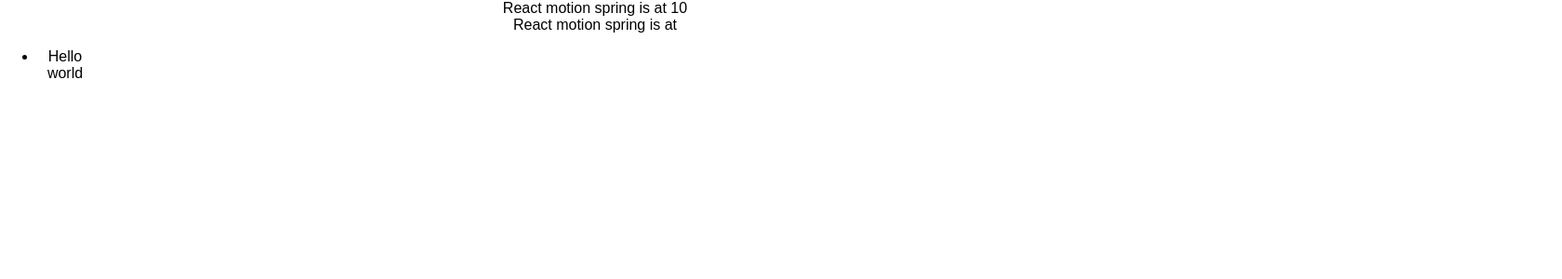
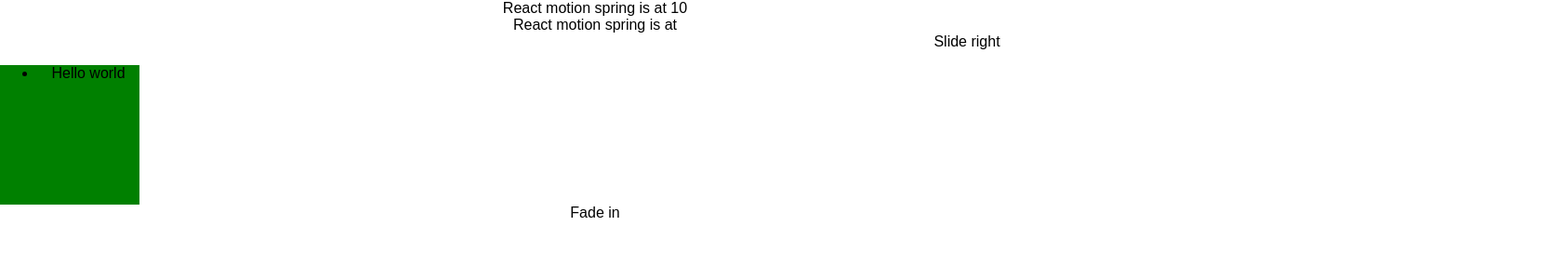
Before and after one commit to martinbee/react-motion-hoc, a React (Create React App) app: page / in a window 1280 px wide. Shown: the top 300 px of the page at 93% size, 1680 px wide, since content can reach past the window. Built offline with nearby package versions, Linux system fonts and the light colour scheme.

Commit message:
Properly pass styles and transitions to non components.

```diff
--- a/src/App.js
+++ b/src/App.js
@@ -9,13 +9,23 @@ export default function App() {
     <div className="App">
       <ElementToWrap text={"React motion spring is at "} />
       <ElementToWrapWithCurry text={"React motion spring is at "} />
-      <MotionHOCNoComp animation="Grow">
+      <MotionHOCNoComp animation="slideRight">
         <div>
+          Slide right
+        </div>
+      </MotionHOCNoComp>
+      <MotionHOCNoComp animation="grow">
+        <div style={{ background: 'green' }}>
           <ul>
             <li>Hello world</li>
           </ul>
         </div>
       </MotionHOCNoComp>
+      <MotionHOCNoComp animation="fadeIn">
+        <div>
+          Fade in
+        </div>
+      </MotionHOCNoComp>
     </div>
   );
 }
--- a/src/components/ElementToWrapWithCurry.js
+++ b/src/components/ElementToWrapWithCurry.js
@@ -5,4 +5,4 @@ function ElementToWrap({ text, x }) {
   return <div>{text}{x}</div>;
 }
 
-export default MotionHOCWithCurry('Grow')(ElementToWrap);
+export default MotionHOCWithCurry('grow')(ElementToWrap);
--- a/src/components/MotionHOCNoComp.js
+++ b/src/components/MotionHOCNoComp.js
@@ -1,11 +1,20 @@
 import React from 'react';
-import _ from 'lodash';
-import {Motion, spring} from 'react-motion';
+import { Motion } from 'react-motion';
+import getAnimationStyles from '../utils/getAnimationStyles';
 
-export default function MotionHOCNoComp(props) {
+export default function MotionHOCNoComp({ animation, children }) {
+  const { props: childProps } = children;
+
+  const styleSetup = getAnimationStyles(animation);
+  const getStyledElement = interpolatedStyles => {
+    const styles = styleSetup.getCalculatedStyle(interpolatedStyles);
+
+    return React.cloneElement(children, { style: { ...styles, ...childProps.style }});
+  };
+
   return (
-    <Motion defaultStyle={{ height: 0, width: 0 }} style={{ height: spring(100), width: spring(100) }}>
-      {style => React.cloneElement(props.children, { style })}
+    <Motion defaultStyle={styleSetup.default} style={styleSetup.style}>
+      {interpolatedStyles => getStyledElement(interpolatedStyles)}
     </Motion>
   );
 }
--- a/src/components/MotionHOCWithCurry.js
+++ b/src/components/MotionHOCWithCurry.js
@@ -1,18 +1,10 @@
-// dis
 import React from 'react';
 import _ from 'lodash';
-import {Motion, spring} from 'react-motion';
-
-function getStyleSetup(animationType) {
-  if (animationType === "Grow") {
-    return { default: { height: 0, width: 0 }, style: { height: spring(50), width: spring(50) }};
-  } else if (animationType === "FadeIn") {
-    return { default: { opacity: 0 }, style: { opacity: spring(1) }};
-  }
-}
+import { Motion } from 'react-motion';
+import getAnimationStyles from '../utils/getAnimationStyles';
 
 function MotionHOC(animationType, WrappedElement) {
-  const styleSetup = getStyleSetup(animationType);
+  const styleSetup = getAnimationStyles(animationType);
 
   return function(props) {
     return (
--- /dev/null
+++ b/src/utils/getAnimationStyles.js
@@ -0,0 +1,23 @@
+import { spring } from 'react-motion';
+
+export default function getAnimationStyles(animationType) {
+  if (animationType === "grow") {
+    return ({
+      default: { x: 0, y: 0 },
+      style: { x: spring(150), y: spring(150) },
+      getCalculatedStyle: ({ x, y }) => ({ width: `${x}px`, height: `${y}px` })
+    });
+  } else if (animationType === "fadeIn") {
+    return ({
+      default: { x: 0 },
+      style: { x: spring(100) },
+      getCalculatedStyle: ({ x }) => ({ opacity: `${x / 100}` })
+    });
+  } else if (animationType === "slideRight") {
+    return ({
+      default: { x: 0 },
+      style: { x: spring(400) },
+      getCalculatedStyle: ({ x }) => ({ transform: `translate3d(${x}px, 0, 0)` })
+    });
+  }
+}
```
